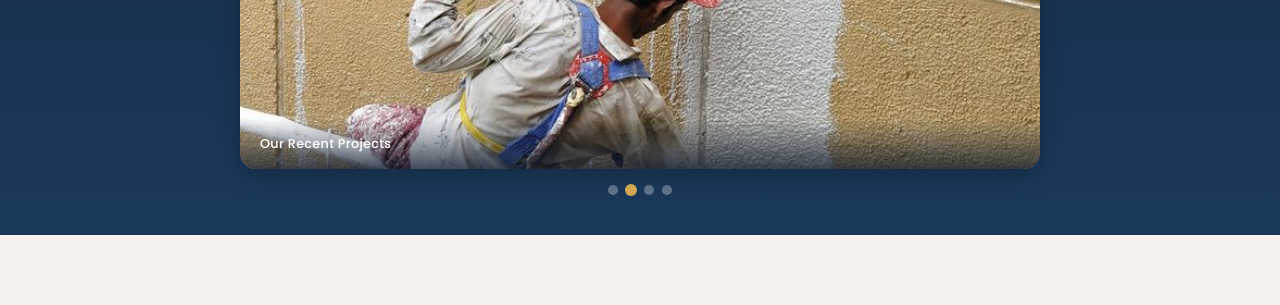
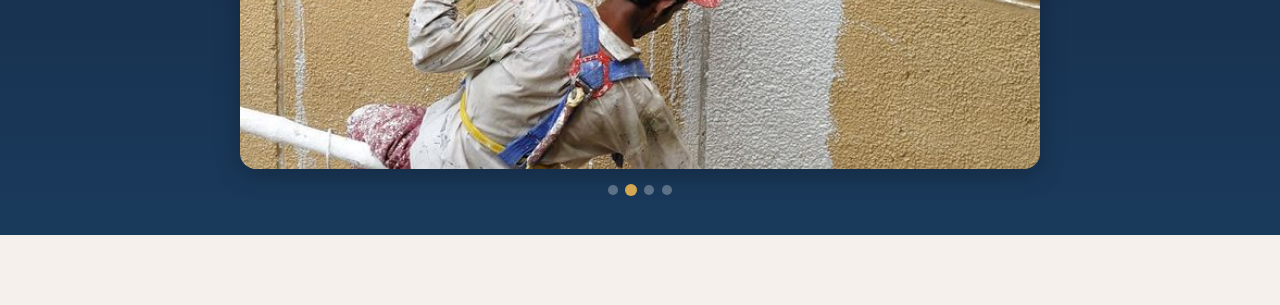
Before and after one commit to iamrich101/rkenterprises, a plain HTML site: page index.html in a window 1280 px wide. Shown: the part 1051-1356 px from the top of the page. Drawn offline with Linux system fonts and the light colour scheme.

Commit message:
Remove hero slideshow caption

```diff
--- a/index.html
+++ b/index.html
@@ -263,7 +263,6 @@ footer a{color:var(--gold);text-decoration:none}
     <img src="photos/hero3.jpeg" alt="High-rise project">
     <img src="photos/hero4.jpeg" alt="Villa painting">
     <button class="slide-arrow next" onclick="slideMove('hero',1)">&#10095;</button>
-    <div class="slide-caption">Our Recent Projects</div>
   </div>
   <div class="slide-dots" id="heroDots">
     <span class="active" onclick="slideTo('hero',0)"></span>
```
